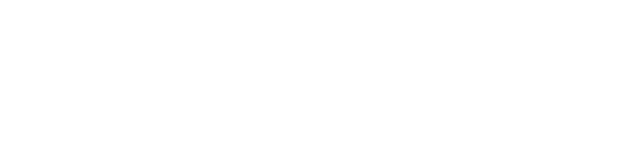
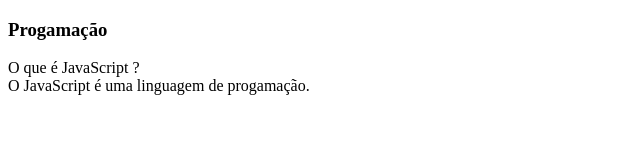
Before and after one commit to BeatrizMartins16/3-Trimestre-Cart-o, a plain HTML site: page 3-Trimestre---Cart-o-main/index.html in a window 1280 px wide. Shown: the whole page, without its empty margins (0-640 px from the left). Drawn offline with Linux system fonts and the light colour scheme.

Commit message:
Add files via upload

```diff
--- a/3-Trimestre---Cart-o-main/index.html
+++ b/3-Trimestre---Cart-o-main/index.html
@@ -1,5 +1,6 @@
 <!DOCTYPE html>
 <html lang="pt-br">
+
 <head>
     <meta charset="UTF-8">
     <meta http-equiv="X-UA-Compatible" content="IE=edge">
@@ -9,13 +10,19 @@
 </head>
 <body>
     <main>
-        <h3>
-
-        </h3>
-        <div>
-
-        </div>
+        <section id="container">
+            <article class="cartão">
+                <div class="cartão__conteudo">
+                    <h3>Progamação</h3>
+                    <div class="cartão__conteudo__pergunta">O que é JavaScript ?</div>
+                    <div class="cartão__conteudo__pergunta">O JavaScript é uma linguagem de
+                        progamação.
+                    </div>
+                </div>
+            </article>
+        </section>
     </main>
 
 </body>
+
 </html>
```
